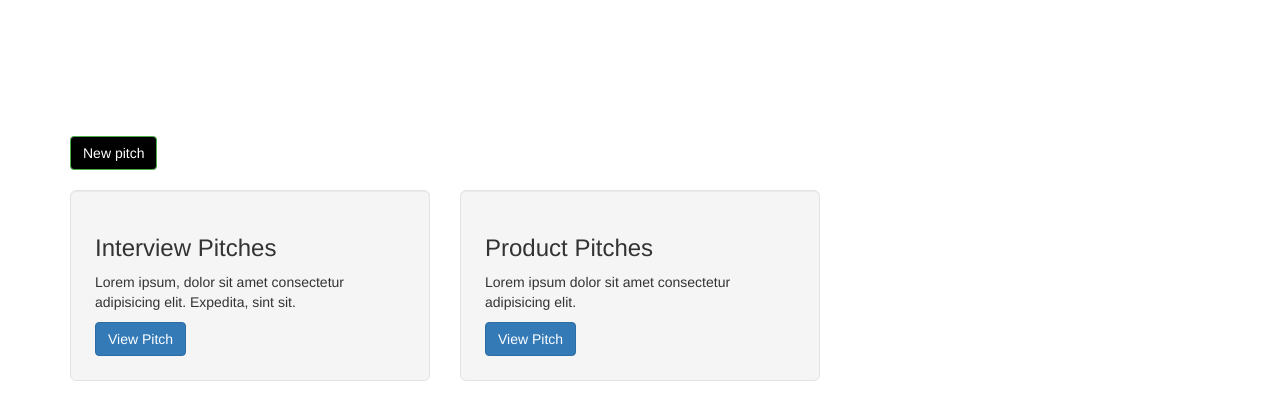
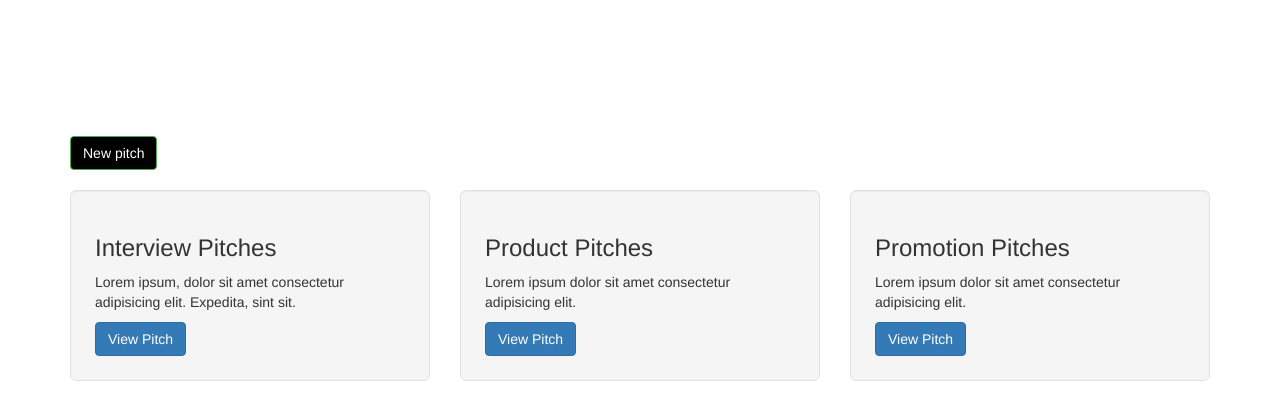
Before and after one commit to MosesOpiyo/PitchWorld, a Flask app: page / in a window 1280 px wide. Shown: the part 232-652 px from the top of the page. Run offline with Flask 2, Linux system fonts and the light colour scheme; some libraries are stand-ins or nearby versions.

Commit message:
add feature to render pitches

```diff
--- a/app/main/views.py
+++ b/app/main/views.py
@@ -67,23 +67,23 @@ def new_pitch():
 @main.route('/pitches/interview_pitches')
 def interview_pitches():
 
-    pitches = Pitch.get_pitches('interview')
+    pitches = Pitch.query.filter_by(category = 'interview')
 
-    return render_template("interview_pitches.html", pitches = pitches)
+    return render_template("interview.html", pitches = pitches)
 
 @main.route('/pitches/product_pitches')
 def product_pitches():
 
-    pitches = Pitch.get_pitches('product')
+    pitches = Pitch.query.filter_by(category = 'product')
 
-    return render_template("product_pitches.html", pitches = pitches)
+    return render_template("product.html", pitches = pitches)
 
 @main.route('/pitches/promotion_pitches')
 def promotion_pitches():
 
-    pitches = Pitch.get_pitches('promotion')
+    pitches = Pitch.query.filter_by(category = 'promotion')
 
-    return render_template("promotion_pitches.html", pitches = pitches)
+    return render_template("promotion.html", pitches = pitches)
 
 @main.route('/pitch/<int:id>', methods = ['GET','POST'])
 def pitch(id):
--- a/app/templates/index.html
+++ b/app/templates/index.html
@@ -29,6 +29,14 @@
                 <a href="{{url_for('main.product_pitches')}}" class="btn btn-primary -center">View Pitch</a>
             </div>
         </div>
+        <div class="col-md-4">
+            <div class="well well-lg">
+                <h3>Promotion Pitches</h3>
+                <p>Lorem ipsum dolor sit amet consectetur adipisicing elit.
+                </p>
+                <a href="{{url_for('main.promotion_pitches')}}" class="btn btn-primary -center">View Pitch</a>
+            </div>
+        </div>
 
     </div>
 </div>
```
Also changed, not shown: app/templates/interview.html (+8 -2 lines), app/templates/product.html (+6 -2 lines), app/templates/promotion.html (+8 -2 lines).
